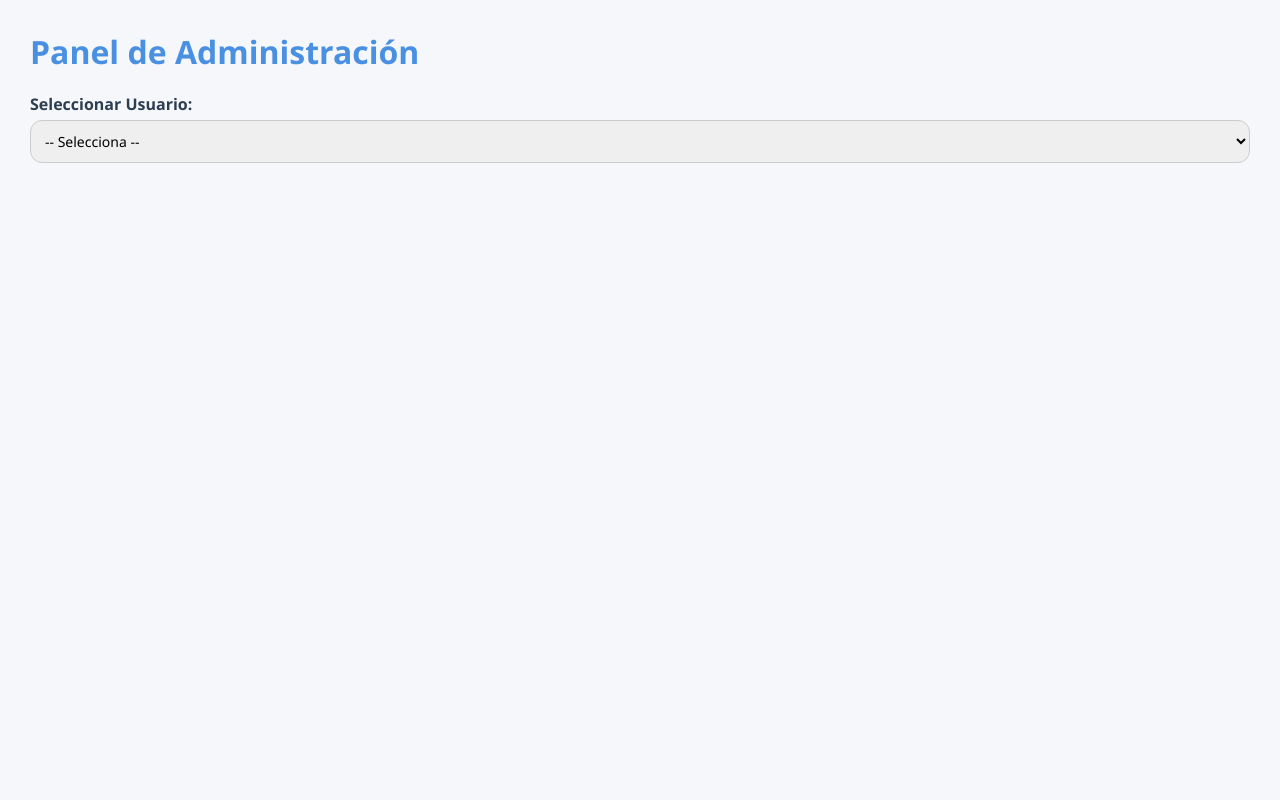
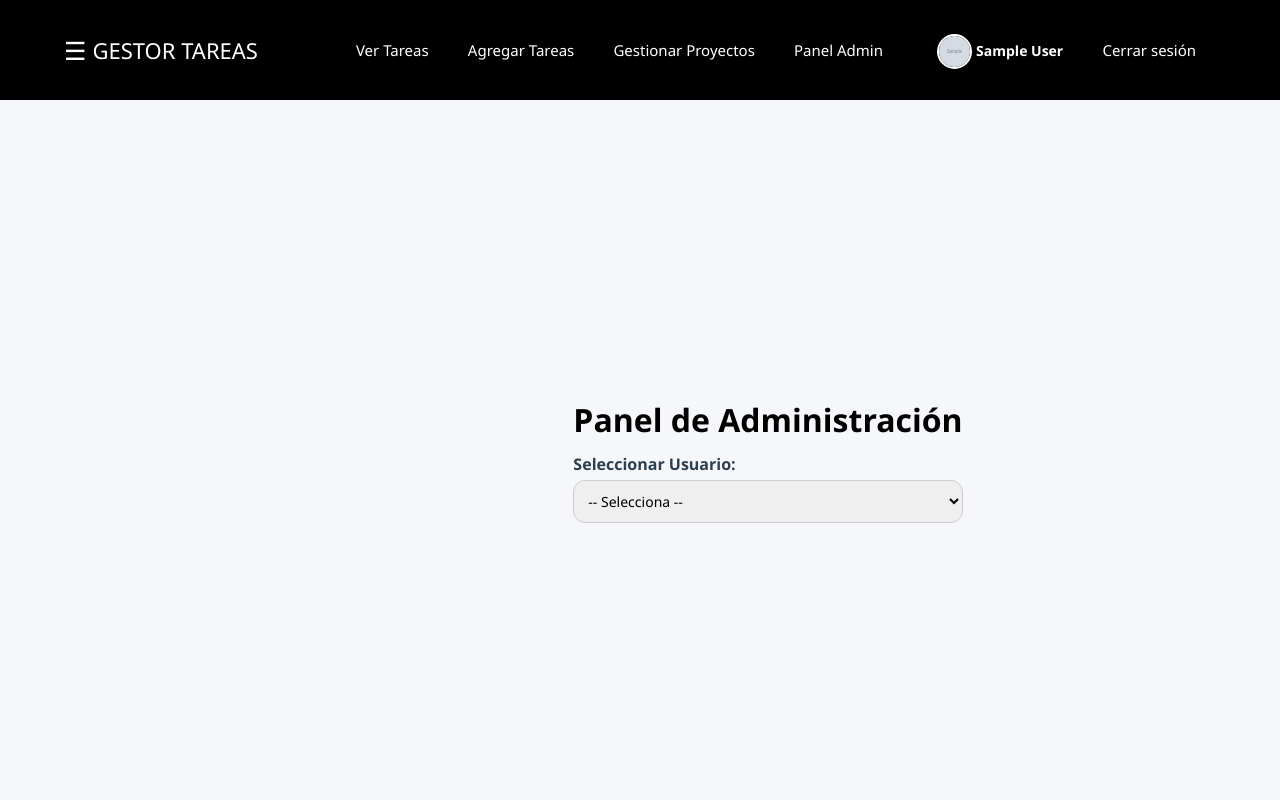
Before and after one commit to Gallegopapa/To-Do-JS, a PHP site: page /To-Do-JS/Admin/panel_admin.php in a window 1280 px wide. Run offline with PHP 8.4, Linux system fonts and the light colour scheme; the visitor is signed in with stand-in values (Sample User, id 1); tables that the repository leaves empty or names only in its code hold one stand-in row (values such as "Sample post"); grey boxes marked "Sample" are stand-in pictures.

Commit message:
avanze de admin y css

```diff
--- a/Admin/panel_admin.php
+++ b/Admin/panel_admin.php
@@ -8,7 +8,7 @@ if (!isset($_SESSION["user_id"])) {
 }
 
 // buscamos al usuario logueado
-$yo = $conn->query("SELECT role FROM users WHERE id=".(int)$_SESSION["user_id"])->fetch_assoc();
+$yo = $conn->query("SELECT role, name, profile_pic FROM users WHERE id=".(int)$_SESSION["user_id"])->fetch_assoc();
 if (!$yo || $yo["role"] !== "admin") {
     die("Acceso restringido. Solo admins pueden entrar.");
 }
@@ -28,12 +28,44 @@ if (isset($_GET["usuario_id"])) {
 <head>
   <meta charset="UTF-8">
   <title>Panel Admin</title>
-  <link rel="stylesheet" href="../css/admin.css">
+  <link rel="stylesheet" href="../css/inicio.css">  <!-- header/menu -->
+  <link rel="stylesheet" href="../css/admin.css">   <!-- panel admin -->
 </head>
 <body>
+  <!-- HEADER igual que en inicio -->
+  <header class="header">
+    <div class="container">
+      <div class="btn-menu"><label for="btn-menu">☰</label></div>
+      <div class="logo"><h1>GESTOR TAREAS</h1></div>
+      <nav class="menu">
+        <a href="../inicio.php">Ver Tareas</a>
+        <a href="../tareas.php">Agregar Tareas</a>
+        <a href="../crear_proyecto.php">Gestionar Proyectos</a>
+        <a href="panel_admin.php">Panel Admin</a>
+        <a href="../perfil.php" class="perfil-link">
+          <img src="<?= htmlspecialchars($yo["profile_pic"]) ?>" alt="Perfil" class="perfil-icon">
+          <span class="perfil-nombre-navbar"><?= htmlspecialchars($yo["name"]) ?></span>
+        </a>
+        <a class="cerrar_sesion" href="../logout.php">Cerrar sesión</a>
+      </nav>
+    </div>
+  </header>
 
-  <!-- Contenido -->
-  <div class="content">
+  <div class="capa"></div>
+  <input type="checkbox" id="btn-menu" />
+  <div class="container-menu">
+    <div class="cont-menu">
+      <nav>
+        <h1 class="bienvenida">
+          Bienvenid@ <span class="user_name"><?= htmlspecialchars($yo["name"]) ?></span> (Admin)
+        </h1>
+      </nav>
+      <label for="btn-menu">✘</label>
+    </div>
+  </div>
+
+  <!-- CONTENIDO DEL PANEL -->
+  <main class="contenido" style="margin-top:120px;">
     <h1>Panel de Administración</h1>
 
     <form method="get">
@@ -79,6 +111,6 @@ if (isset($_GET["usuario_id"])) {
         </form>
       </div>
     <?php endif; ?>
-  </div>
+  </main>
 </body>
 </html>
--- a/css/admin.css
+++ b/css/admin.css
@@ -17,53 +17,40 @@
   font-family: "Segoe UI", Arial, sans-serif;
 }
 
-body {
+html, body {
+  height: 100%;
+  width: 100%;
+  margin: 0;
+  padding: 0;
+  overflow: hidden; /* sin scroll */
+  background: var(--bg-color);
   display: flex;
-  background: var(--bg-color);
-  height: 100vh;
-}
-
-/* --- Sidebar --- */
-.sidebar {
-  width: 220px;
-  background: var(--sidebar-bg);
-  color: white;
-  padding: 20px;
-  display: flex;
-  flex-direction: column;
-}
-
-.sidebar h2 {
-  font-size: 20px;
-  margin-bottom: 20px;
-  text-align: center;
-  color: #ecf0f1;
-}
-
-.sidebar a {
-  color: #ecf0f1;
-  text-decoration: none;
-  padding: 10px;
-  border-radius: var(--radius);
-  transition: background 0.3s;
-  display: block;
-  margin-bottom: 8px;
-}
-
-.sidebar a:hover {
-  background: rgba(255,255,255,0.1);
+  justify-content: center;
+  align-items: center;
 }
 
 /* --- Contenido --- */
 .content {
-  flex: 1;
-  padding: 30px;
-  overflow-y: auto;
+  width: 100%;
+  max-width: 950px;
+  text-align: center;
+}
+.contenidp{
+    margin-left: 0%;
 }
 
-h1 {
-  margin-bottom: 20px;
+
+/* título */
+.content h1 {
+  margin-bottom: 25px;
   color: var(--primary);
+  font-size: 2rem;
+  font-weight: 700;
+}
+
+/* formulario selección */
+.content form {
+  margin-bottom: 25px;
 }
 
 form label {
```
Also changed, not shown: other parts of css/admin.css (+63 -18 lines).
